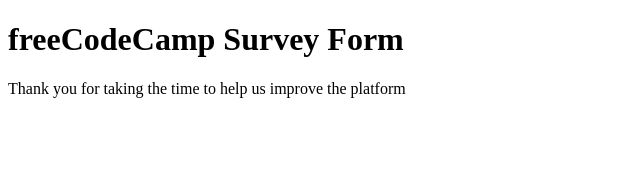
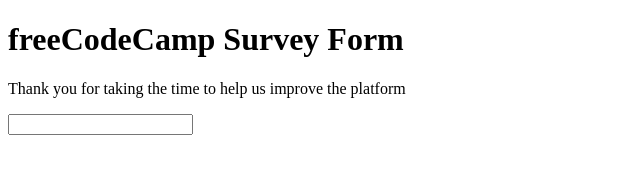
Before and after one commit to preciousbetine/microverse-project-0, a plain HTML site: page index.html in a window 1280 px wide. Shown: the whole page, without its empty margins (0-640 px from the left). Drawn offline with Linux system fonts and the light colour scheme.

Commit message:
text type

```diff
--- a/index.html
+++ b/index.html
@@ -9,5 +9,8 @@
 <body>
   <h1 id="title">freeCodeCamp Survey Form</h1>
   <p id="description">Thank you for taking the time to help us improve the platform</p>
+  <form action="" id="survey-form">
+    <input type="text" id="Name">
+  </form>
 </body>
 </html>
```
